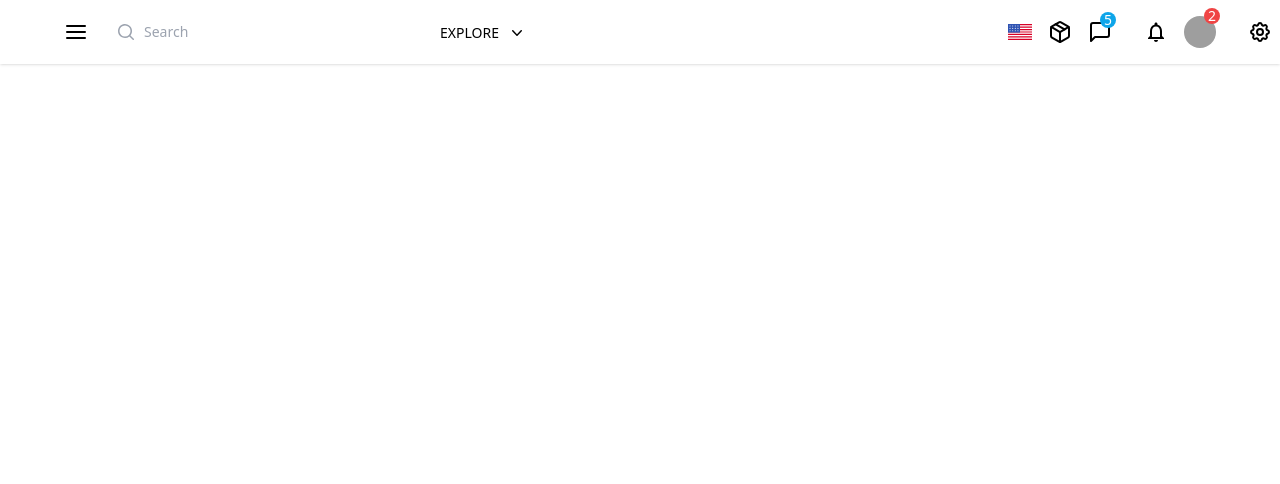
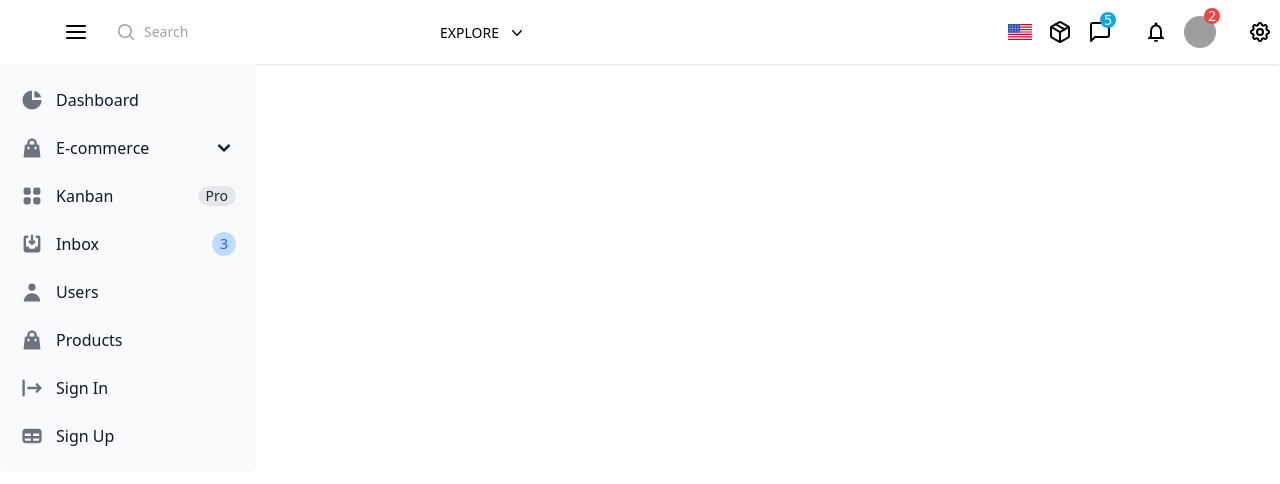
Before and after one commit to m-shehzad455/next-js, a Next.js app: page / in a window 1280 px wide. Shown: the top 484 px of the page. Built offline with nearby package versions, Linux system fonts and the light colour scheme; grey boxes are pictures that could not be loaded.

Commit message:
left sidebar

```diff
--- a/src/Components/Left-Sidebar-1/index.tsx
+++ b/src/Components/Left-Sidebar-1/index.tsx
@@ -135,7 +135,76 @@
 const LeftSidebar  = () => {
        return(
         <div className="fixed w-32">
-            {/* <h1>Hello World</h1> */}
+
+
+<aside className="w-64" aria-label="Sidebar">
+   <div className="overflow-y-auto py-4 px-3 bg-gray-50 rounded dark:bg-gray-800">
+      <ul className="space-y-2">
+         <li>
+            <a href="#" className="flex items-center p-2 text-base font-normal text-gray-900 rounded-lg dark:text-white hover:bg-gray-100 dark:hover:bg-gray-700">
+               <svg aria-hidden="true" className="w-6 h-6 text-gray-500 transition duration-75 dark:text-gray-400 group-hover:text-gray-900 dark:group-hover:text-white" fill="currentColor" viewBox="0 0 20 20" xmlns="http://www.w3.org/2000/svg"><path d="M2 10a8 8 0 018-8v8h8a8 8 0 11-16 0z"></path><path d="M12 2.252A8.014 8.014 0 0117.748 8H12V2.252z"></path></svg>
+               <span className="ml-3">Dashboard</span>
+            </a>
+         </li>
+         <li>
+            <button type="button" className="flex items-center p-2 w-full text-base font-normal text-gray-900 rounded-lg transition duration-75 group hover:bg-gray-100 dark:text-white dark:hover:bg-gray-700" aria-controls="dropdown-example" data-collapse-toggle="dropdown-example">
+                  <svg aria-hidden="true" className="flex-shrink-0 w-6 h-6 text-gray-500 transition duration-75 group-hover:text-gray-900 dark:text-gray-400 dark:group-hover:text-white" fill="currentColor" viewBox="0 0 20 20" xmlns="http://www.w3.org/2000/svg"><path fill-rule="evenodd" d="M10 2a4 4 0 00-4 4v1H5a1 1 0 00-.994.89l-1 9A1 1 0 004 18h12a1 1 0 00.994-1.11l-1-9A1 1 0 0015 7h-1V6a4 4 0 00-4-4zm2 5V6a2 2 0 10-4 0v1h4zm-6 3a1 1 0 112 0 1 1 0 01-2 0zm7-1a1 1 0 100 2 1 1 0 000-2z" clip-rule="evenodd"></path></svg>
+                  <span className="flex-1 ml-3 text-left whitespace-nowrap" sidebar-toggle-item="">E-commerce</span>
+                  <svg sidebar-toggle-item="" className="w-6 h-6" fill="currentColor" viewBox="0 0 20 20" xmlns="http://www.w3.org/2000/svg"><path fill-rule="evenodd" d="M5.293 7.293a1 1 0 011.414 0L10 10.586l3.293-3.293a1 1 0 111.414 1.414l-4 4a1 1 0 01-1.414 0l-4-4a1 1 0 010-1.414z" clip-rule="evenodd"></path></svg>
+            </button>
+            <ul id="dropdown-example" className="hidden py-2 space-y-2">
+                  <li>
+                     <a href="#" className="flex items-center p-2 pl-11 w-full text-base font-normal text-gray-900 rounded-lg transition duration-75 group hover:bg-gray-100 dark:text-white dark:hover:bg-gray-700">Products</a>
+                  </li>
+                  <li>
+                     <a href="#" className="flex items-center p-2 pl-11 w-full text-base font-normal text-gray-900 rounded-lg transition duration-75 group hover:bg-gray-100 dark:text-white dark:hover:bg-gray-700">Billing</a>
+                  </li>
+                  <li>
+                     <a href="#" className="flex items-center p-2 pl-11 w-full text-base font-normal text-gray-900 rounded-lg transition duration-75 group hover:bg-gray-100 dark:text-white dark:hover:bg-gray-700">Invoice</a>
+                  </li>
+            </ul>
+         </li>
+         <li>
+            <a href="#" className="flex items-center p-2 text-base font-normal text-gray-900 rounded-lg dark:text-white hover:bg-gray-100 dark:hover:bg-gray-700">
+               <svg aria-hidden="true" className="flex-shrink-0 w-6 h-6 text-gray-500 transition duration-75 dark:text-gray-400 group-hover:text-gray-900 dark:group-hover:text-white" fill="currentColor" viewBox="0 0 20 20" xmlns="http://www.w3.org/2000/svg"><path d="M5 3a2 2 0 00-2 2v2a2 2 0 002 2h2a2 2 0 002-2V5a2 2 0 00-2-2H5zM5 11a2 2 0 00-2 2v2a2 2 0 002 2h2a2 2 0 002-2v-2a2 2 0 00-2-2H5zM11 5a2 2 0 012-2h2a2 2 0 012 2v2a2 2 0 01-2 2h-2a2 2 0 01-2-2V5zM11 13a2 2 0 012-2h2a2 2 0 012 2v2a2 2 0 01-2 2h-2a2 2 0 01-2-2v-2z"></path></svg>
+               <span className="flex-1 ml-3 whitespace-nowrap">Kanban</span>
+               <span className="inline-flex justify-center items-center px-2 ml-3 text-sm font-medium text-gray-800 bg-gray-200 rounded-full dark:bg-gray-700 dark:text-gray-300">Pro</span>
+            </a>
+         </li>
+         <li>
+            <a href="#" className="flex items-center p-2 text-base font-normal text-gray-900 rounded-lg dark:text-white hover:bg-gray-100 dark:hover:bg-gray-700">
+               <svg aria-hidden="true" className="flex-shrink-0 w-6 h-6 text-gray-500 transition duration-75 dark:text-gray-400 group-hover:text-gray-900 dark:group-hover:text-white" fill="currentColor" viewBox="0 0 20 20" xmlns="http://www.w3.org/2000/svg"><path d="M8.707 7.293a1 1 0 00-1.414 1.414l2 2a1 1 0 001.414 0l2-2a1 1 0 00-1.414-1.414L11 7.586V3a1 1 0 10-2 0v4.586l-.293-.293z"></path><path d="M3 5a2 2 0 012-2h1a1 1 0 010 2H5v7h2l1 2h4l1-2h2V5h-1a1 1 0 110-2h1a2 2 0 012 2v10a2 2 0 01-2 2H5a2 2 0 01-2-2V5z"></path></svg>
+               <span className="flex-1 ml-3 whitespace-nowrap">Inbox</span>
+               <span className="inline-flex justify-center items-center p-3 ml-3 w-3 h-3 text-sm font-medium text-blue-600 bg-blue-200 rounded-full dark:bg-blue-900 dark:text-blue-200">3</span>
+            </a>
+         </li>
+         <li>
+            <a href="#" className="flex items-center p-2 text-base font-normal text-gray-900 rounded-lg dark:text-white hover:bg-gray-100 dark:hover:bg-gray-700">
+               <svg aria-hidden="true" className="flex-shrink-0 w-6 h-6 text-gray-500 transition duration-75 dark:text-gray-400 group-hover:text-gray-900 dark:group-hover:text-white" fill="currentColor" viewBox="0 0 20 20" xmlns="http://www.w3.org/2000/svg"><path fill-rule="evenodd" d="M10 9a3 3 0 100-6 3 3 0 000 6zm-7 9a7 7 0 1114 0H3z" clip-rule="evenodd"></path></svg>
+               <span className="flex-1 ml-3 whitespace-nowrap">Users</span>
+            </a>
+         </li>
+         <li>
+            <a href="#" className="flex items-center p-2 text-base font-normal text-gray-900 rounded-lg dark:text-white hover:bg-gray-100 dark:hover:bg-gray-700">
+               <svg aria-hidden="true" className="flex-shrink-0 w-6 h-6 text-gray-500 transition duration-75 dark:text-gray-400 group-hover:text-gray-900 dark:group-hover:text-white" fill="currentColor" viewBox="0 0 20 20" xmlns="http://www.w3.org/2000/svg"><path fill-rule="evenodd" d="M10 2a4 4 0 00-4 4v1H5a1 1 0 00-.994.89l-1 9A1 1 0 004 18h12a1 1 0 00.994-1.11l-1-9A1 1 0 0015 7h-1V6a4 4 0 00-4-4zm2 5V6a2 2 0 10-4 0v1h4zm-6 3a1 1 0 112 0 1 1 0 01-2 0zm7-1a1 1 0 100 2 1 1 0 000-2z" clip-rule="evenodd"></path></svg>
+               <span className="flex-1 ml-3 whitespace-nowrap">Products</span>
+            </a>
+         </li>
+         <li>
+            <a href="#" className="flex items-center p-2 text-base font-normal text-gray-900 rounded-lg dark:text-white hover:bg-gray-100 dark:hover:bg-gray-700">
+               <svg aria-hidden="true" className="flex-shrink-0 w-6 h-6 text-gray-500 transition duration-75 dark:text-gray-400 group-hover:text-gray-900 dark:group-hover:text-white" fill="currentColor" viewBox="0 0 20 20" xmlns="http://www.w3.org/2000/svg"><path fill-rule="evenodd" d="M3 3a1 1 0 00-1 1v12a1 1 0 102 0V4a1 1 0 00-1-1zm10.293 9.293a1 1 0 001.414 1.414l3-3a1 1 0 000-1.414l-3-3a1 1 0 10-1.414 1.414L14.586 9H7a1 1 0 100 2h7.586l-1.293 1.293z" clip-rule="evenodd"></path></svg>
+               <span className="flex-1 ml-3 whitespace-nowrap">Sign In</span>
+            </a>
+         </li>
+         <li>
+            <a href="#" className="flex items-center p-2 text-base font-normal text-gray-900 rounded-lg dark:text-white hover:bg-gray-100 dark:hover:bg-gray-700">
+               <svg aria-hidden="true" className="flex-shrink-0 w-6 h-6 text-gray-500 transition duration-75 dark:text-gray-400 group-hover:text-gray-900 dark:group-hover:text-white" fill="currentColor" viewBox="0 0 20 20" xmlns="http://www.w3.org/2000/svg"><path fill-rule="evenodd" d="M5 4a3 3 0 00-3 3v6a3 3 0 003 3h10a3 3 0 003-3V7a3 3 0 00-3-3H5zm-1 9v-1h5v2H5a1 1 0 01-1-1zm7 1h4a1 1 0 001-1v-1h-5v2zm0-4h5V8h-5v2zM9 8H4v2h5V8z" clip-rule="evenodd"></path></svg>
+               <span className="flex-1 ml-3 whitespace-nowrap">Sign Up</span>
+            </a>
+         </li>
+      </ul>
+   </div>
+</aside>
 
         </div>
        )
--- a/src/Components/Theme/index.tsx
+++ b/src/Components/Theme/index.tsx
@@ -14,11 +14,11 @@ const ThemeToggler = () => {
       aria-label="Toggle Dark Mode"
     >
       {theme === 'light' ? (
-        <TbSettings className="text-blue-500 w-5 h-5" />
-        //  <button className=" text-gray-700">Dark background</button>
+        // <TbSettings className="text-blue-500 w-5 h-5" />
+         <button className=" text-gray-700">Dark background</button>
       ) : (
-        <TbSettings className="text-blue-400 w-5 h-5" />
-          // <button className=" text-gray-700">Light background</button>
+        // <TbSettings className="text-blue-400 w-5 h-5" />
+          <button className=" text-gray-700">Light background</button>
       )}
     </button>
   );
```
